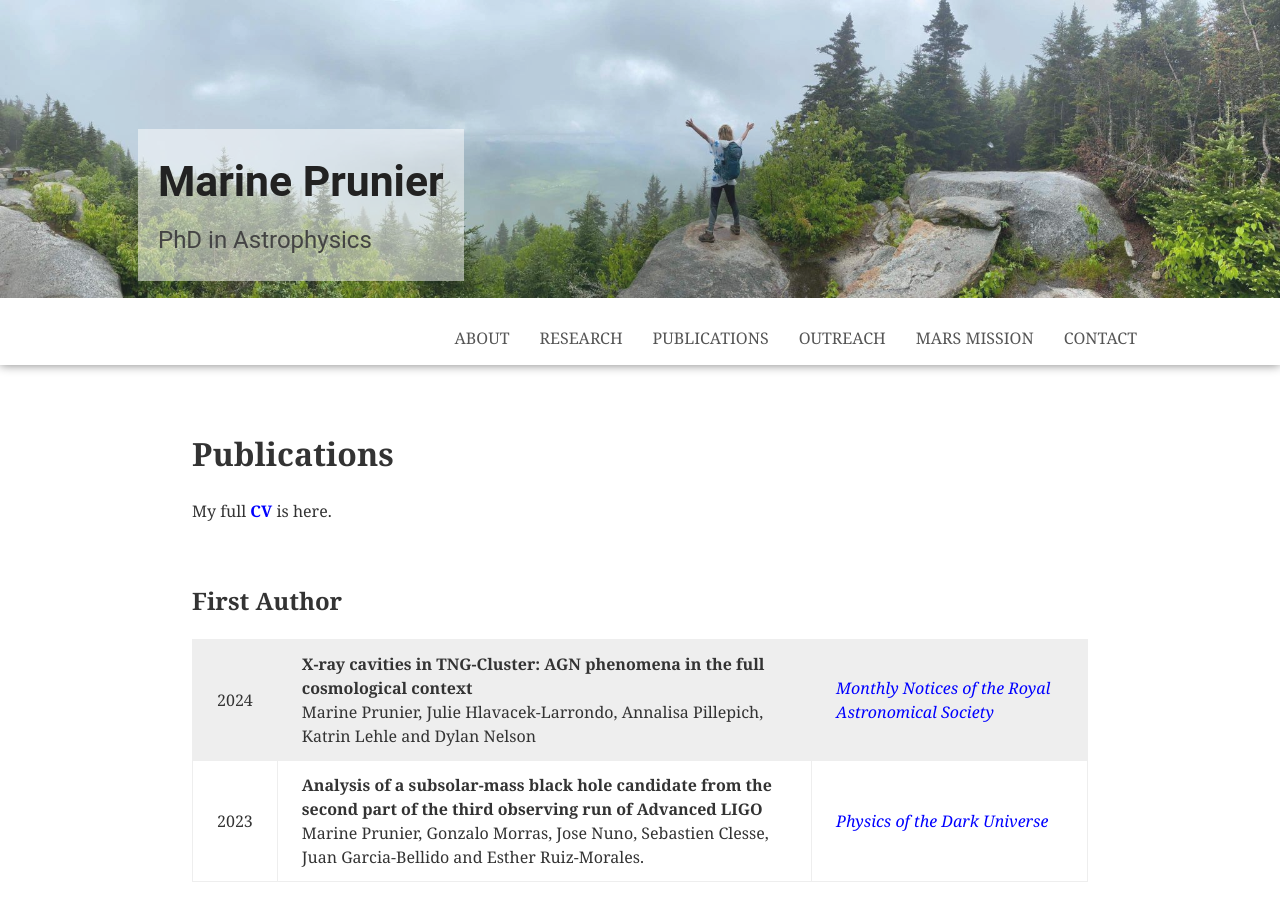
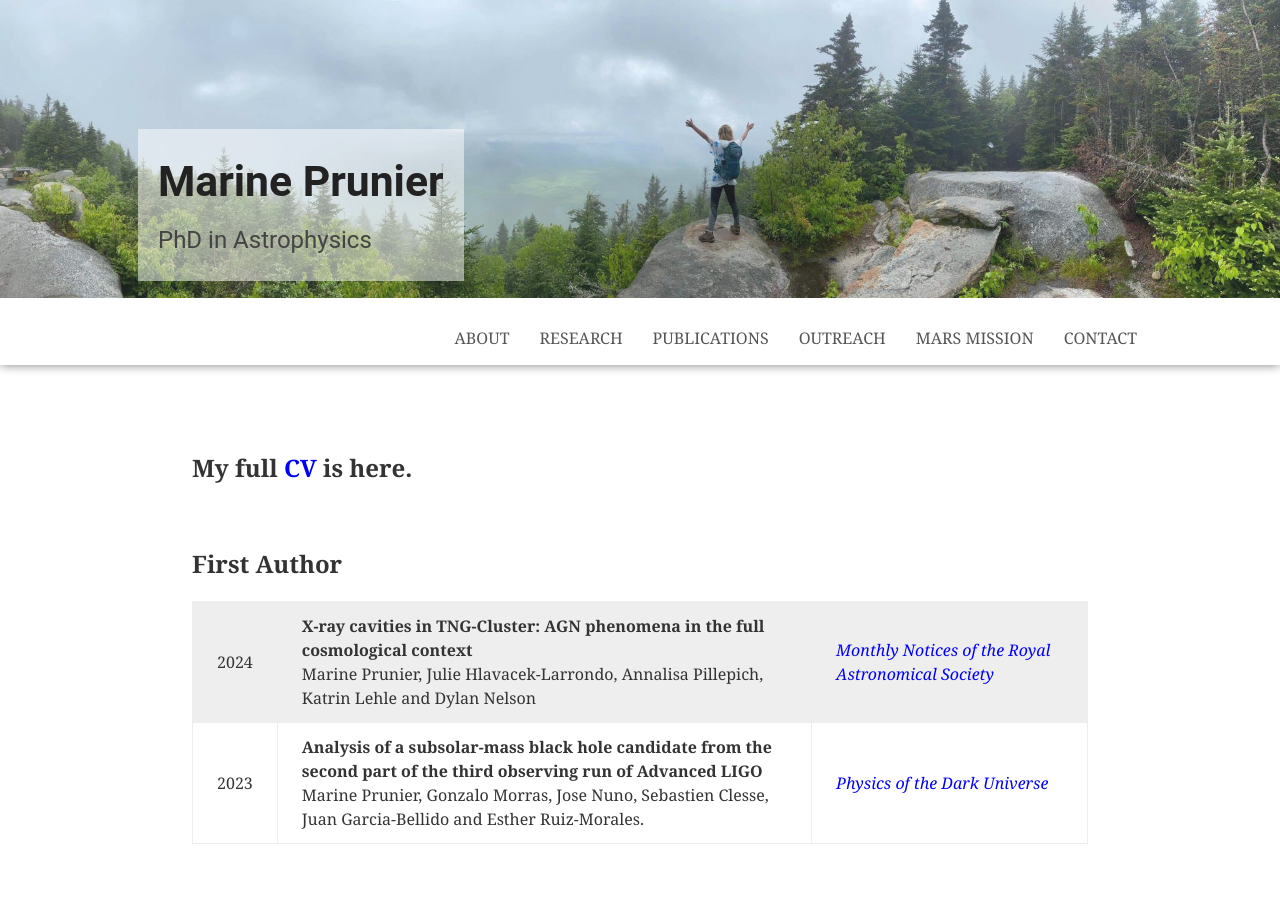
Before and after one commit to MarinePrunier/MarinePrunier.github.io, a Jekyll site: the page built from publications.html, in a window 1280 px wide and 900 px high. Built offline with Jekyll 4.4.1, drawn with Linux system fonts in a browser that asks for light colours.

Commit message:
Update publications.html

```diff
--- a/publications.html
+++ b/publications.html
@@ -5,10 +5,8 @@ permalink: publications/
 
 header-image: /images/main/main_astronomy.jpeg
 ---
-<h1> Publications </h1>
-
 <p>
-My full <a href="/docs/MP_CV.pdf" target="_blank" style="color: blue; text-decoration: none;"> <strong> CV </strong></a> is here.
+  <h2> My full <a href="/docs/MP_CV.pdf" target="_blank" style="color: blue; text-decoration: none;"> <strong> CV </strong></a> is here. </h2>
 </p>
 
 
```
